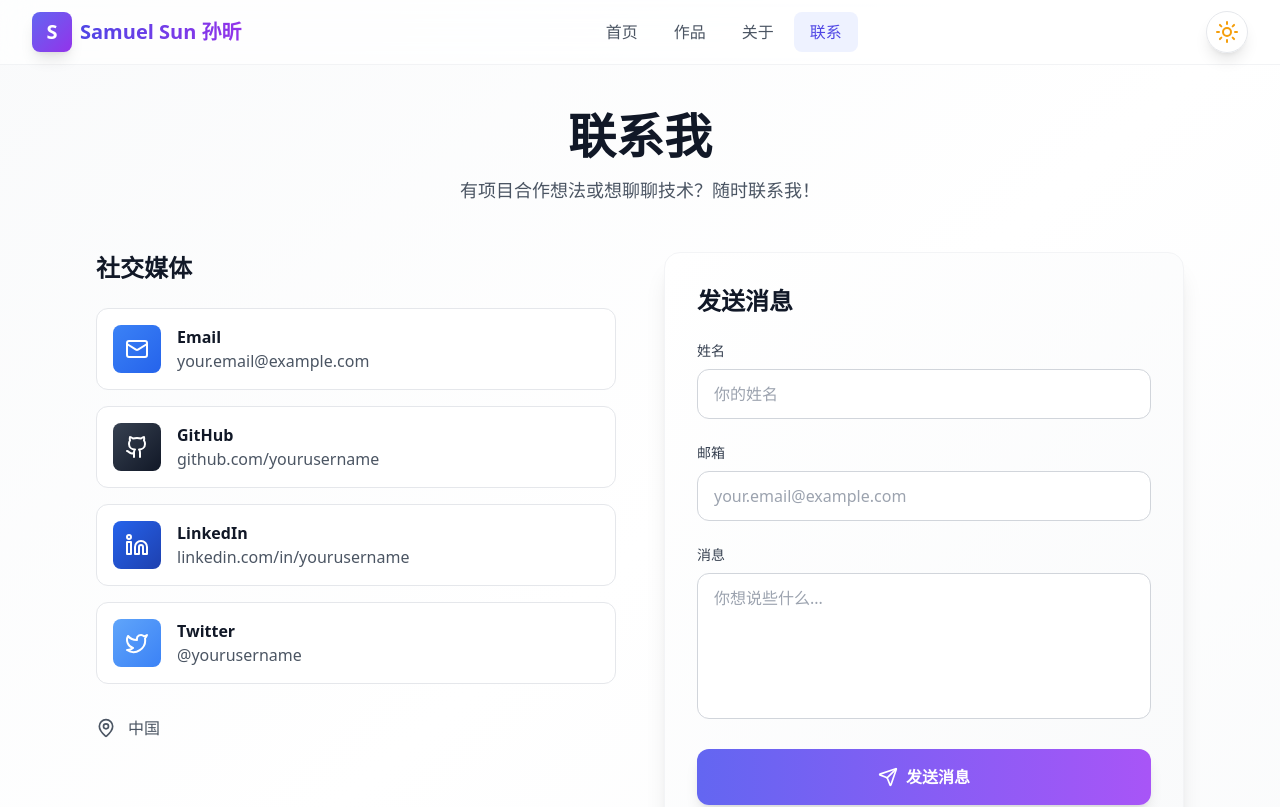
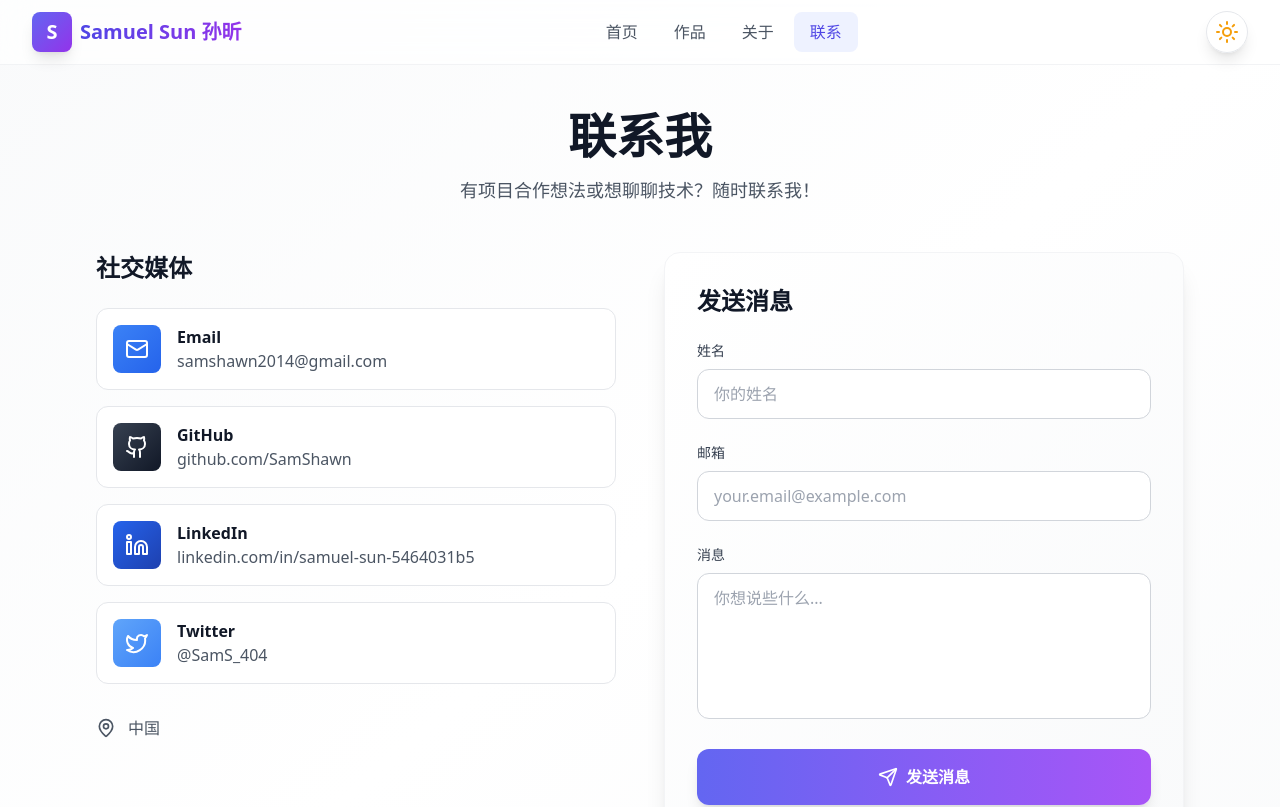
Before and after one commit to SamShawn/portfolio-site, a React (Vite) app: page /contact in a window 1280 px wide. Shown: the top 807 px of the page. Built offline with nearby package versions, Linux system fonts and the light colour scheme.

Commit message:
fix: 修复社交链接账号错误，并提取为可复用变量

```diff
--- /dev/null
+++ b/src/data/constants.ts
@@ -0,0 +1,23 @@
+// Social media usernames - replace with your actual usernames
+export const SOCIAL_USERNAME = {
+  github: 'SamShawn',
+  twitter: 'SamS_404',
+  linkedin: 'samuel-sun-5464031b5',
+  email: 'samshawn2014@gmail.com',
+} as const
+
+// Social media URLs
+export const SOCIAL_URL = {
+  github: `https://github.com/${SOCIAL_USERNAME.github}`,
+  twitter: `https://twitter.com/${SOCIAL_USERNAME.twitter}`,
+  linkedin: `https://linkedin.com/in/${SOCIAL_USERNAME.linkedin}`,
+  email: `mailto:${SOCIAL_USERNAME.email}`,
+} as const
+
+// Display formats
+export const SOCIAL_DISPLAY = {
+  github: `github.com/${SOCIAL_USERNAME.github}`,
+  twitter: `@${SOCIAL_USERNAME.twitter}`,
+  linkedin: `linkedin.com/in/${SOCIAL_USERNAME.linkedin}`,
+  email: SOCIAL_USERNAME.email,
+} as const
--- a/src/data/projects.ts
+++ b/src/data/projects.ts
@@ -1,4 +1,5 @@
 import type { Project } from '../types'
+import { SOCIAL_USERNAME } from './constants'
 
 export const projects: Project[] = [
   {
@@ -7,7 +8,7 @@ export const projects: Project[] = [
     description: '一个基于 AI 的任务管理应用，支持智能分类、优先级推荐和团队协作功能。使用 React 和 TypeScript 构建，后端采用 Node.js 和 MongoDB。',
     technologies: ['React', 'TypeScript', 'Node.js', 'MongoDB', 'AI/ML'],
     image: 'https://images.unsplash.com/photo-1484480974693-6ca0a78fb36b?w=800&h=400&fit=crop',
-    githubUrl: 'https://github.com/yourusername/task-manager',
+    githubUrl: `https://github.com/${SOCIAL_USERNAME.github}/task-manager`,
     demoUrl: 'https://demo.task-manager.com',
     featured: true
   },
@@ -17,7 +18,7 @@ export const projects: Project[] = [
     description: '全栈电商平台，包含商品管理、购物车、支付集成和订单追踪功能。使用 Next.js 和 Stripe 实现无缝的购物体验。',
     technologies: ['Next.js', 'Stripe', 'PostgreSQL', 'Redis'],
     image: 'https://images.unsplash.com/photo-1556742043-9a35b2a3c4b4?w=800&h=400&fit=crop',
-    githubUrl: 'https://github.com/yourusername/ecommerce-platform',
+    githubUrl: `https://github.com/${SOCIAL_USERNAME.github}/ecommerce-platform`,
     demoUrl: 'https://shop.example.com',
     featured: true
   },
@@ -27,7 +28,7 @@ export const projects: Project[] = [
     description: '使用 WebSocket 实现的实时聊天应用，支持群组聊天、文件分享和消息搜索。界面简洁，性能优化出色。',
     technologies: ['React', 'Socket.io', 'Express', 'Redis'],
     image: 'https://images.unsplash.com/photo-1531427186611-ecfd6d936c79?w=800&h=400&fit=crop',
-    githubUrl: 'https://github.com/yourusername/chat-app',
+    githubUrl: `https://github.com/${SOCIAL_USERNAME.github}/chat-app`,
     demoUrl: 'https://chat.example.com',
     featured: false
   },
@@ -37,7 +38,7 @@ export const projects: Project[] = [
     description: '用于展示和分析复杂数据集的可视化工具。支持多种图表类型、数据过滤和导出功能。',
     technologies: ['D3.js', 'Vue.js', 'Python', 'Pandas'],
     image: 'https://images.unsplash.com/photo-1551288049-bebda4e38f71?w=800&h=400&fit=crop',
-    githubUrl: 'https://github.com/yourusername/data-viz',
+    githubUrl: `https://github.com/${SOCIAL_USERNAME.github}/data-viz`,
     demoUrl: 'https://dataviz.example.com',
     featured: false
   },
@@ -47,7 +48,7 @@ export const projects: Project[] = [
     description: '帮助用户追踪和管理个人财务的移动端应用。支持收支记录、预算设置和财务报表生成。',
     technologies: ['React Native', 'Firebase', 'Chart.js'],
     image: 'https://images.unsplash.com/photo-1460925895917-afdab827c52f?w=800&h=400&fit=crop',
-    githubUrl: 'https://github.com/yourusername/finance-tracker',
+    githubUrl: `https://github.com/${SOCIAL_USERNAME.github}/finance-tracker`,
     demoUrl: null,
     featured: false
   },
@@ -57,7 +58,7 @@ export const projects: Project[] = [
     description: '自动生成 API 文档的工具，支持多种框架和自定义模板。帮助团队快速维护接口文档。',
     technologies: ['TypeScript', 'Express', 'Handlebars'],
     image: 'https://images.unsplash.com/photo-1516116216624-53e697fedbea?w=800&h=400&fit=crop',
-    githubUrl: 'https://github.com/yourusername/api-doc-generator',
+    githubUrl: `https://github.com/${SOCIAL_USERNAME.github}/api-doc-generator`,
     demoUrl: 'https://apidocs.example.com',
     featured: false
   }
--- a/src/pages/Contact.tsx
+++ b/src/pages/Contact.tsx
@@ -1,4 +1,5 @@
 import { Mail, Github, Linkedin, Twitter, MapPin, Send } from 'lucide-react'
+import { SOCIAL_URL, SOCIAL_DISPLAY } from '../data/constants'
 
 export function Contact() {
   return (
@@ -24,7 +25,7 @@ export function Contact() {
               </h2>
               <div className="space-y-4">
                 <a
-                  href="mailto:your.email@example.com"
+                  href={SOCIAL_URL.email}
                   className="flex items-center gap-4 p-4 rounded-xl bg-white dark:bg-gray-800 hover:bg-gray-50 dark:hover:bg-gray-750 transition-all duration-300 border border-gray-200 dark:border-gray-700 hover:shadow-lg group"
                 >
                   <div className="p-3 rounded-lg bg-gradient-to-br from-blue-500 to-blue-600 text-white group-hover:scale-110 transition-transform duration-300">
@@ -32,12 +33,12 @@ export function Contact() {
                   </div>
                   <div>
                     <p className="font-semibold text-gray-900 dark:text-white">Email</p>
-                    <p className="text-gray-600 dark:text-gray-400">your.email@example.com</p>
+                    <p className="text-gray-600 dark:text-gray-400">{SOCIAL_DISPLAY.email}</p>
                   </div>
                 </a>
 
                 <a
-                  href="https://github.com/yourusername"
+                  href={SOCIAL_URL.github}
                   target="_blank"
                   rel="noopener noreferrer"
                   className="flex items-center gap-4 p-4 rounded-xl bg-white dark:bg-gray-800 hover:bg-gray-50 dark:hover:bg-gray-750 transition-all duration-300 border border-gray-200 dark:border-gray-700 hover:shadow-lg group"
@@ -47,12 +48,12 @@ export function Contact() {
                   </div>
                   <div>
                     <p className="font-semibold text-gray-900 dark:text-white">GitHub</p>
-                    <p className="text-gray-600 dark:text-gray-400">github.com/yourusername</p>
+                    <p className="text-gray-600 dark:text-gray-400">{SOCIAL_DISPLAY.github}</p>
                   </div>
                 </a>
 
                 <a
-                  href="https://linkedin.com/in/yourusername"
+                  href={SOCIAL_URL.linkedin}
                   target="_blank"
                   rel="noopener noreferrer"
                   className="flex items-center gap-4 p-4 rounded-xl bg-white dark:bg-gray-800 hover:bg-gray-50 dark:hover:bg-gray-750 transition-all duration-300 border border-gray-200 dark:border-gray-700 hover:shadow-lg group"
@@ -62,12 +63,12 @@ export function Contact() {
                   </div>
                   <div>
                     <p className="font-semibold text-gray-900 dark:text-white">LinkedIn</p>
-                    <p className="text-gray-600 dark:text-gray-400">linkedin.com/in/yourusername</p>
+                    <p className="text-gray-600 dark:text-gray-400">{SOCIAL_DISPLAY.linkedin}</p>
                   </div>
                 </a>
 
                 <a
-                  href="https://twitter.com/yourusername"
+                  href={SOCIAL_URL.twitter}
                   target="_blank"
                   rel="noopener noreferrer"
                   className="flex items-center gap-4 p-4 rounded-xl bg-white dark:bg-gray-800 hover:bg-gray-50 dark:hover:bg-gray-750 transition-all duration-300 border border-gray-200 dark:border-gray-700 hover:shadow-lg group"
@@ -77,7 +78,7 @@ export function Contact() {
                   </div>
                   <div>
                     <p className="font-semibold text-gray-900 dark:text-white">Twitter</p>
-                    <p className="text-gray-600 dark:text-gray-400">@yourusername</p>
+                    <p className="text-gray-600 dark:text-gray-400">{SOCIAL_DISPLAY.twitter}</p>
                   </div>
                 </a>
               </div>
@@ -157,10 +158,10 @@ export function Contact() {
               <p className="mt-6 text-sm text-gray-600 dark:text-gray-400 text-center">
                 或者直接发送邮件到{' '}
                 <a
-                  href="mailto:your.email@example.com"
+                  href={SOCIAL_URL.email}
                   className="text-primary-600 dark:text-primary-400 hover:underline"
                 >
-                  your.email@example.com
+                  {SOCIAL_DISPLAY.email}
                 </a>
               </p>
             </div>
--- a/src/pages/Home.tsx
+++ b/src/pages/Home.tsx
@@ -2,6 +2,7 @@ import { Link } from 'react-router-dom'
 import { ArrowRight, Github, Twitter, Linkedin, Mail, Sparkles } from 'lucide-react'
 import { ProjectCard } from '../components/ProjectCard'
 import { featuredProjects } from '../data/projects'
+import { SOCIAL_URL } from '../data/constants'
 
 export function Home() {
   return (
@@ -54,7 +55,7 @@ export function Home() {
             {/* Social Links */}
             <div className="flex items-center justify-center gap-4 mt-8">
               <a
-                href="https://github.com/yourusername"
+                href={SOCIAL_URL.github}
                 target="_blank"
                 rel="noopener noreferrer"
                 className="p-3 rounded-full bg-gray-100 dark:bg-gray-800 text-gray-600 dark:text-gray-400 hover:bg-gray-200 dark:hover:bg-gray-700 hover:text-gray-900 dark:hover:text-white transition-all duration-300 hover:scale-110"
@@ -63,7 +64,7 @@ export function Home() {
                 <Github className="w-5 h-5" />
               </a>
               <a
-                href="https://twitter.com/yourusername"
+                href={SOCIAL_URL.twitter}
                 target="_blank"
                 rel="noopener noreferrer"
                 className="p-3 rounded-full bg-gray-100 dark:bg-gray-800 text-gray-600 dark:text-gray-400 hover:bg-gray-200 dark:hover:bg-gray-700 hover:text-blue-400 dark:hover:text-blue-400 transition-all duration-300 hover:scale-110"
@@ -72,7 +73,7 @@ export function Home() {
                 <Twitter className="w-5 h-5" />
               </a>
               <a
-                href="https://linkedin.com/in/yourusername"
+                href={SOCIAL_URL.linkedin}
                 target="_blank"
                 rel="noopener noreferrer"
                 className="p-3 rounded-full bg-gray-100 dark:bg-gray-800 text-gray-600 dark:text-gray-400 hover:bg-gray-200 dark:hover:bg-gray-700 hover:text-blue-600 dark:hover:text-blue-400 transition-all duration-300 hover:scale-110"
```
